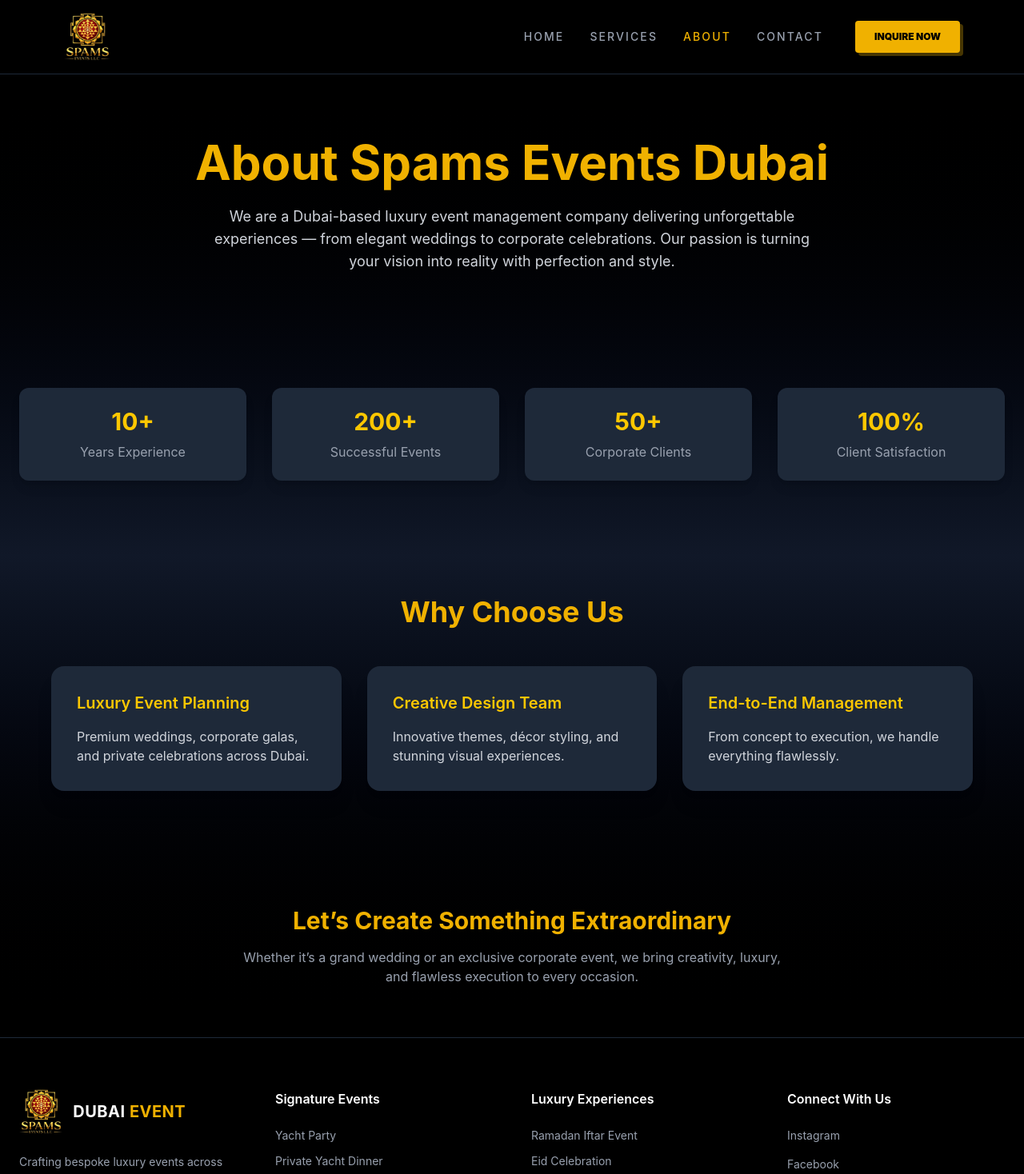
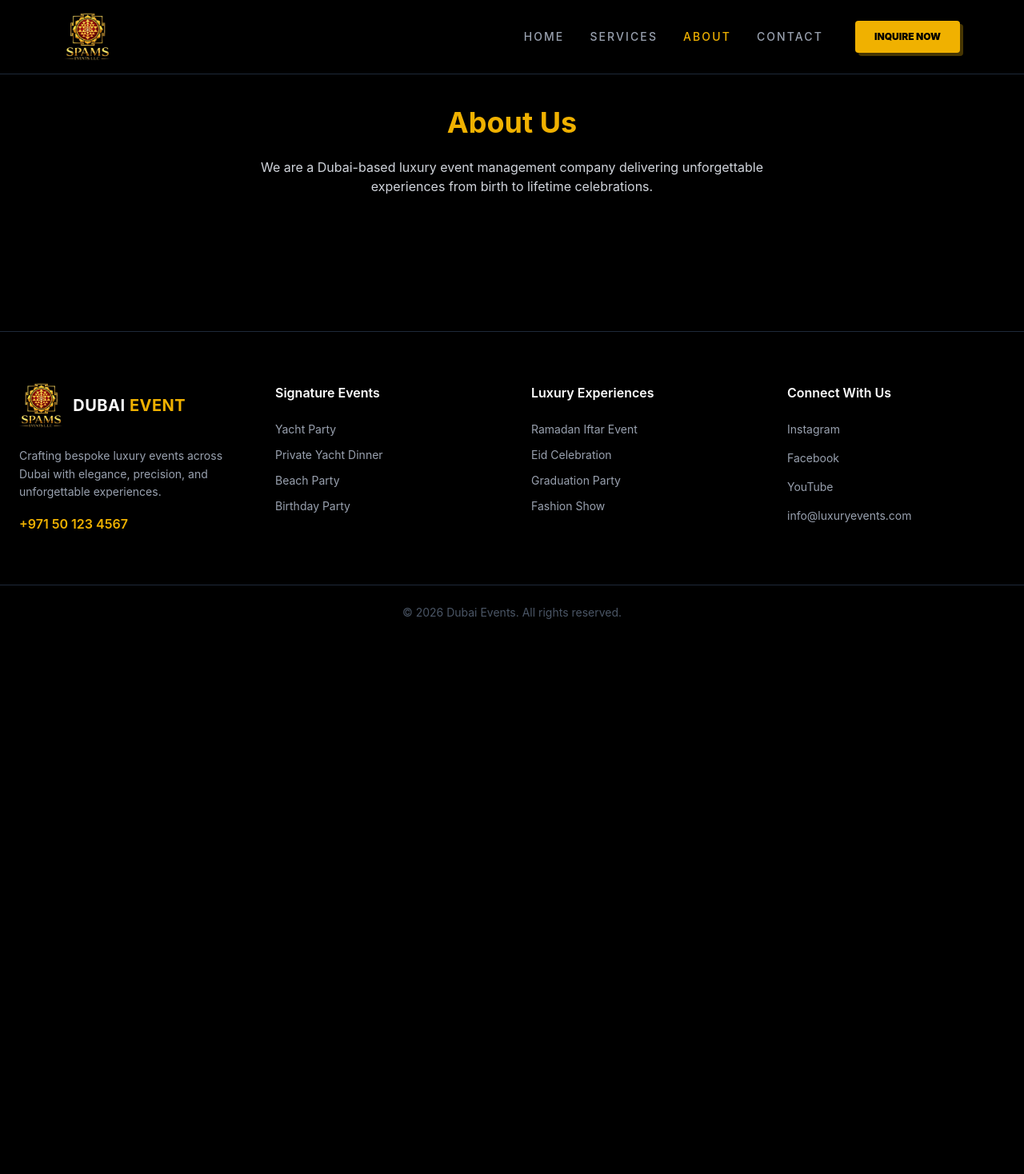
Before and after one commit to TeckTinker-Abi/Event_Mangement_DB, a React (Vite) app: page /about in a window 1280 px wide. Shown: the top 1468 px of the page at 80% size. After the commit the page ends 800 px from the top, so only its background shows below. Built offline with nearby package versions, Linux system fonts and the light colour scheme.

Commit message:
fix before rebase

```diff
--- a/src/pages/About.jsx
+++ b/src/pages/About.jsx
@@ -25,87 +25,14 @@ const About = () => {
   ];
 
   return (
-    <div className="bg-gradient-to-b from-black via-gray-900 to-black text-white min-h-screen">
-
-      {/* Hero Section */}
-      <section className="py-20 text-center px-6">
-        <motion.h1
-          initial={{ opacity: 0, y: -50 }}
-          animate={{ opacity: 1, y: 0 }}
-          transition={{ duration: 0.8 }}
-          className="text-5xl md:text-6xl font-bold text-yellow-500 mb-6"
-        >
-          About Spams Events Dubai
-        </motion.h1>
-
-        <motion.p
-          initial={{ opacity: 0 }}
-          animate={{ opacity: 1 }}
-          transition={{ delay: 0.5, duration: 1 }}
-          className="max-w-3xl mx-auto text-gray-300 text-lg"
-        >
-          We are a Dubai-based luxury event management company delivering
-          unforgettable experiences — from elegant weddings to corporate
-          celebrations. Our passion is turning your vision into reality with
-          perfection and style.
-        </motion.p>
-      </section>
-
-      {/* Stats Section */}
-      <section className="py-16 px-6">
-        <div className="grid grid-cols-2 md:grid-cols-4 gap-8 text-center">
-          {stats.map((item, index) => (
-            <motion.div
-              key={index}
-              whileHover={{ scale: 1.1 }}
-              className="bg-gray-800 p-6 rounded-xl shadow-lg"
-            >
-              <h2 className="text-3xl font-bold text-yellow-400">
-                {item.number}
-              </h2>
-              <p className="text-gray-400 mt-2">{item.label}</p>
-            </motion.div>
-          ))}
-        </div>
-      </section>
-
-      {/* Why Choose Us */}
-      <section className="py-20 px-6">
-        <h2 className="text-4xl font-bold text-center text-yellow-500 mb-12">
-          Why Choose Us
-        </h2>
-
-        <div className="grid md:grid-cols-3 gap-8 max-w-6xl mx-auto">
-          {features.map((feature, index) => (
-            <motion.div
-              key={index}
-              whileHover={{ scale: 1.05 }}
-              className="bg-gray-800 p-8 rounded-2xl shadow-xl"
-            >
-              <h3 className="text-xl font-semibold text-yellow-400 mb-4">
-                {feature.title}
-              </h3>
-              <p className="text-gray-300">{feature.desc}</p>
-            </motion.div>
-          ))}
-        </div>
-      </section>
-
-      {/* Closing Section */}
-      <section className="py-16 text-center px-6">
-        <motion.h2
-          initial={{ opacity: 0 }}
-          whileInView={{ opacity: 1 }}
-          transition={{ duration: 1 }}
-          className="text-3xl font-bold text-yellow-500 mb-4"
-        >
-          Let’s Create Something Extraordinary
-        </motion.h2>
-        <p className="text-gray-400 max-w-2xl mx-auto">
-          Whether it’s a grand wedding or an exclusive corporate event,
-          we bring creativity, luxury, and flawless execution to every occasion.
-        </p>
-      </section>
+    <div className="p-10 text-center">
+      <h1 className="text-4xl font-bold text-yellow-500 mb-6">
+        About Us
+      </h1>
+      <p className="text-gray-300 max-w-2xl mx-auto">
+        We are a Dubai-based luxury event management company delivering
+        unforgettable experiences from birth to lifetime celebrations.
+      </p>
     </div>
   );
 };
```
